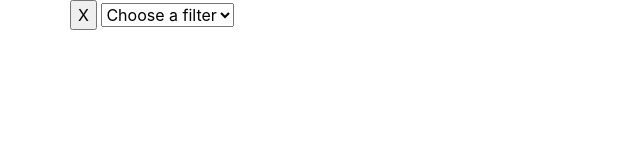
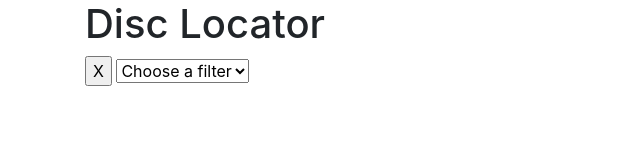
Before and after one commit to feliperomero3/disc-locator, a plain HTML site: page src/index.html in a window 1280 px wide. Shown: the whole page, without its empty margins (0-640 px from the left). Drawn offline with Linux system fonts and the light colour scheme.

Commit message:
Add H1 header.

```diff
--- a/src/css/main.css
+++ b/src/css/main.css
@@ -1,5 +1,5 @@
 .templates {
-  display: none;
+  /* display: none; */
 }
 
 .filter {
--- a/src/index.html
+++ b/src/index.html
@@ -7,12 +7,12 @@
   <meta name="author" content="Felipe Romero">
   <title>DVD Discs Locator — jQuery in Action Third Edition</title>
   <link rel="stylesheet" href="lib/css/bootstrap.min.css">
-  <!-- <link rel="stylesheet" href="css/main.css"> -->
+  <link rel="stylesheet" href="css/main.css">
 </head>
 
 <body>
   <div class="container">
-    <div class="row">
+    <h1>Disc Locator</h1>
     <div class="templates">
       <div class="template filter-chooser">
         <input type="button" class="filter-remover" value="X" />
@@ -37,7 +37,6 @@
       </div>
       <!-- more templates go here -->
     </div>
-    </div>
 
   </div>
   <script async src="lib/js/jquery-3.6.0.min.js"></script>
```
Lines whose indentation alone changed are shown as unchanged.
